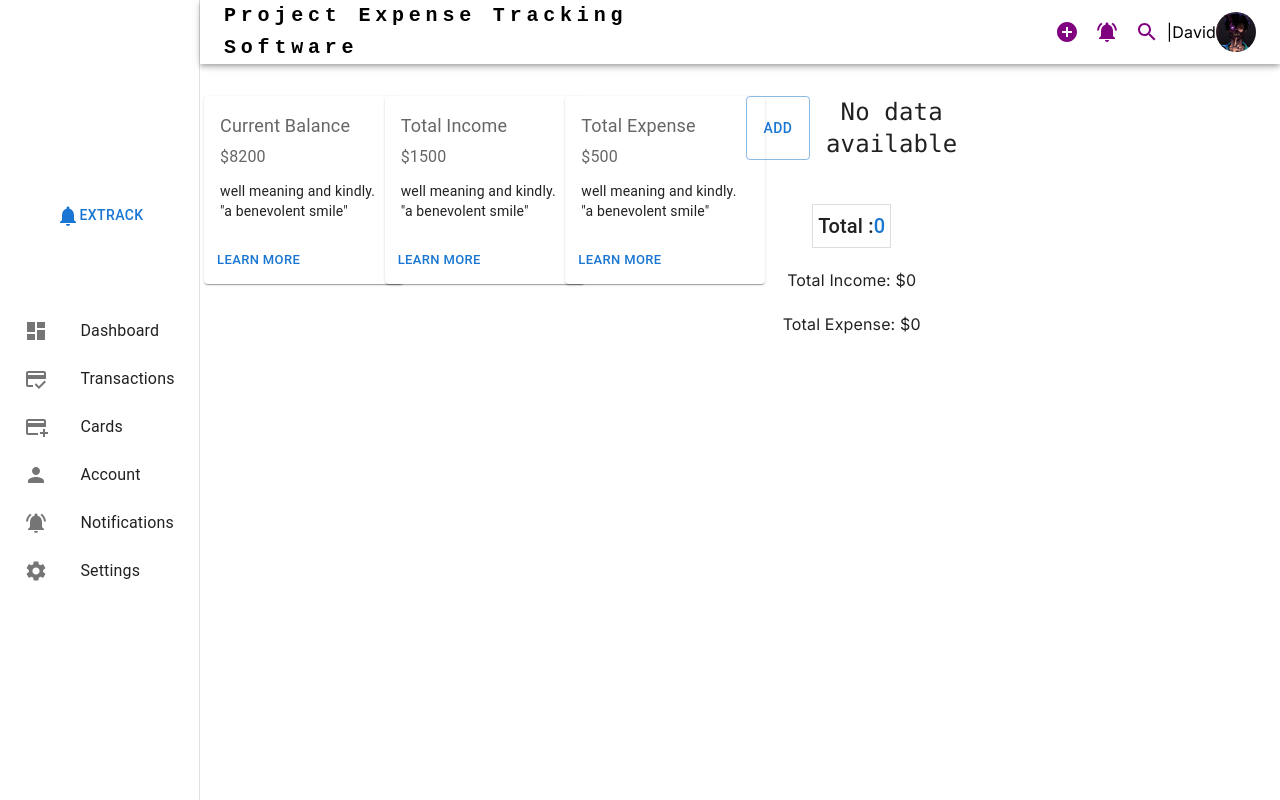
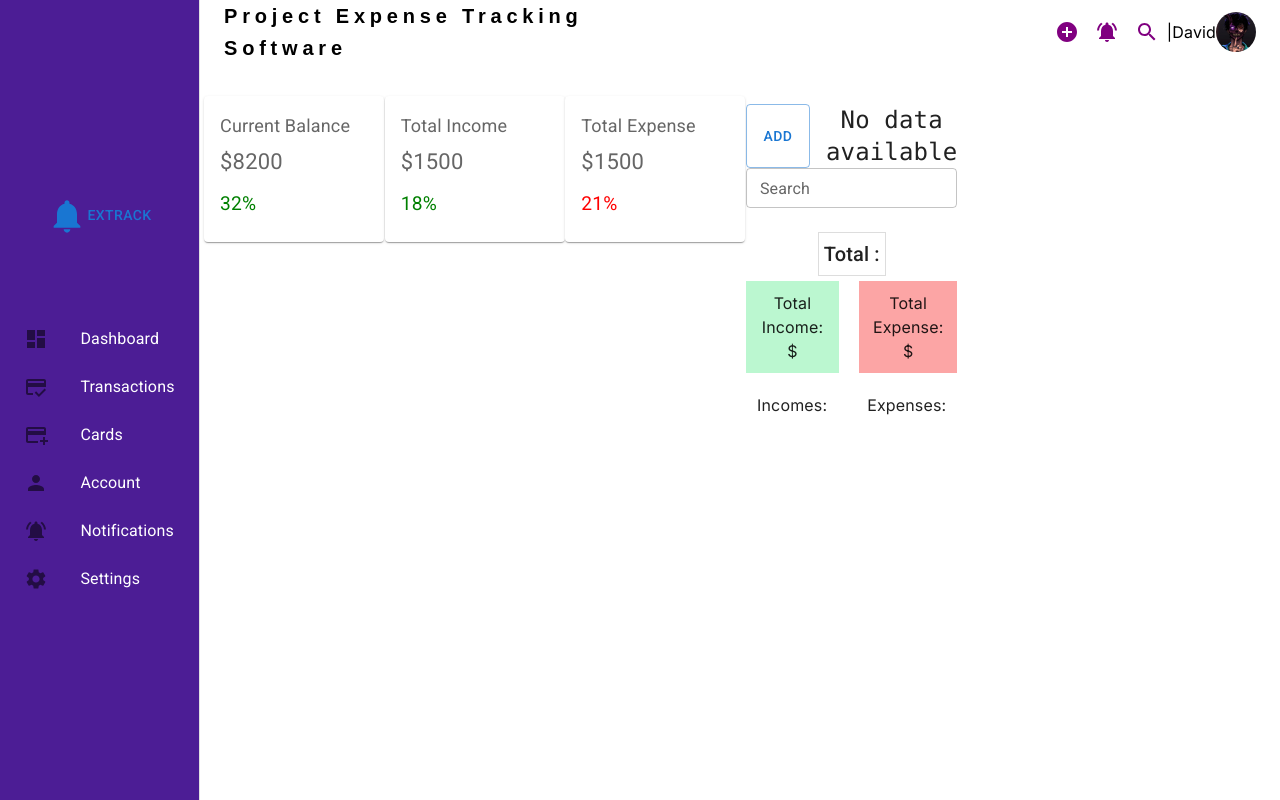
Before and after one commit to Ashikam263/expense-tracker, a Next.js app: page / in a window 1280 px wide. Built offline with nearby package versions, Linux system fonts and the light colour scheme.

Commit message:
Align Properly

```diff
--- a/app/Dashboard/page.jsx
+++ b/app/Dashboard/page.jsx
@@ -17,18 +17,22 @@ import Modal from '@mui/material/Modal';
 import IconButton from '@mui/material/IconButton';
 import EditIcon from '@mui/icons-material/Edit';
 import DeleteIcon from '@mui/icons-material/Delete';
+import TextField from '@mui/material/TextField';
 
 const Dashboard = () => {
   const [showAddDetailsModal, setShowAddDetailsModal] = useState(false);
   const [type, setType] = useState('income');
-  const [amount, setAmount] = useState(0);
+  const [amount, setAmount] = useState('');
   const [data, setData] = useState([]);
-  const [total, setTotal] = useState(0);
+  const [total, setTotal] = useState('');
   const [editItem, setEditItem] = useState(null);
   const [description, setDescription] = useState('');
-  const [incomeTotal, setIncomeTotal] = useState(0);
-  const [expenseTotal, setExpenseTotal] = useState(0);
+  const [incomeTotal, setIncomeTotal] = useState('');
+  const [expenseTotal, setExpenseTotal] = useState('');
   const [newDataArray, setNewDataArray] = useState(null);
+  const [searchText, setSearchText] = useState('');
+  const [incomeByCategory, setIncomeByCategory] = useState({});
+  const [expenseByCategory, setExpenseByCategory] = useState({});
 
   useEffect(() => {
     const storedData = JSON.parse(localStorage.getItem('incomeExpenseData'));
@@ -48,6 +52,30 @@ const Dashboard = () => {
       updateExpenseTotal(newDataArray);
     }
   }, [newDataArray]);
+
+  useEffect(() => {
+    // Calculate income and expense by category when data changes
+    const calculateByCategory = () => {
+      const incomeCategories = {};
+      const expenseCategories = {};
+
+      data.forEach((item) => {
+        const category = item.type === 'income' ? item.description : item.description;
+        const amount = item.amount;
+
+        if (item.type === 'income') {
+          incomeCategories[category] = (incomeCategories[category] || 0) + amount;
+        } else {
+          expenseCategories[category] = (expenseCategories[category] || 0) + amount;
+        }
+      });
+
+      setIncomeByCategory(incomeCategories);
+      setExpenseByCategory(expenseCategories);
+    };
+
+    calculateByCategory();
+  }, [data]);
 
   const handleEdit = (item) => {
     setEditItem(item);
@@ -74,7 +102,10 @@ const Dashboard = () => {
   };
 
   const handleTypeChange = (event) => setType(event.target.value);
-  const handleAmountChange = (event) => setAmount(Number(event.target.value));
+  const handleAmountChange = (event) => {
+    const inputValue = event.target.value;
+    setAmount(inputValue === '' ? '' : Number(inputValue));
+  };
 
   const updateIncomeTotal = (data) => {
     setIncomeTotal((prevIncomeTotal) => {
@@ -97,6 +128,11 @@ const Dashboard = () => {
       return incomeTotal - expenseTotal;
     });
   };
+
+  // Filtered data based on the search text
+  const filteredData = data.filter(item =>
+    item.description.toLowerCase().includes(searchText.toLowerCase())
+  );
 
   const handleSubmit = (event) => {
     event.preventDefault();
@@ -131,7 +167,7 @@ const Dashboard = () => {
 
   return (
     <div className="flex flex-col justify-center items-center">
-     <div className="flex justify-between gap-4 text-center mb-5 text-2xl font-mono">
+     <div className="flex justify-between gap-4 text-center mt-2 text-2xl font-mono">
         <Button color="primary" variant='outlined' onClick={handleAddDetailsClick} className="mb-5">
           Add
         </Button>
@@ -154,32 +190,94 @@ const Dashboard = () => {
                 </Typography>
 
                 <form onSubmit={handleSubmit}>
-                  <Box sx={{ border: '1px solid #ddd', padding: '5px', display: 'flex', justifyContent: 'center' }}>
+                  {/* <Box sx={{ border: '1px solid #ddd', padding: '5px', display: 'flex', justifyContent: 'center' }}>
                     <Select value={type} onChange={handleTypeChange}>
                       <MenuItem value="income">Income</MenuItem>
                       <MenuItem value="expense">Expense</MenuItem>
                     </Select>
-                  </Box>
+                  </Box> */}
                   <br />
-                  <Box sx={{ border: '1px solid #ddd', padding: '5px', display: 'flex', justifyContent: 'center' }}>
-                    <label htmlFor="description" className='p-3'>Description:</label>
+                  <Box sx={{ border: '1px solid #ddd', padding: '5px', display: 'flex', flexDirection: 'column', justifyContent: 'center' }}>
+                    <label htmlFor="type" className='p-3'>Type:</label>
+                    <Select
+                      id="type"
+                      value={type}
+                      onChange={handleTypeChange}
+                      style={{ minWidth: '150px', marginBottom: '10px' }}
+                    >
+                      <MenuItem value="income">Income</MenuItem>
+                      <MenuItem value="expense">Expense</MenuItem>
+                    </Select>
+
+                    {type === 'income' ? (
+                      <>
+                        <label htmlFor="incomeDescription" className='p-3'>Income Description:</label>
+                        <Select
+                          id="incomeDescription"
+                          value={description}
+                          onChange={(event) => setDescription(event.target.value)}
+                          style={{ minWidth: '150px', marginBottom: '10px' }}
+                        >
+                          <MenuItem value="Salary">Salary</MenuItem>
+                          <MenuItem value="Profits">Profits</MenuItem>
+                          <MenuItem value="Stocks">Stocks</MenuItem>
+                          <MenuItem value="Royalties">Royalties</MenuItem>
+                          <MenuItem value="Gift">Gift</MenuItem>
+                          <MenuItem value="Bonus">Bonus</MenuItem>
+                          <MenuItem value="Capital Gains">Capital Gains</MenuItem>
+                          {/* Add more income-related menu items as needed */}
+                        </Select>
+                      </>
+                    ) : (
+                      <>
+                        <label htmlFor="expenseDescription" className='p-3'>Expense Description:</label>
+                        <Select
+                          id="expenseDescription"
+                          value={description}
+                          onChange={(event) => setDescription(event.target.value)}
+                          style={{ minWidth: '150px', marginBottom: '10px' }}
+                        >
+                          <MenuItem value="Dues">Dues</MenuItem>
+                          <MenuItem value="Rent">Rent</MenuItem>
+                          <MenuItem value="Food">Food</MenuItem>
+                          <MenuItem value="Transportation">Transportation</MenuItem>
+                          <MenuItem value="Losses">Losses</MenuItem>
+                          <MenuItem value="Emergencies">Emergencies</MenuItem>
+                          <MenuItem value="Bills">Bills</MenuItem>
+                          <MenuItem value="Taxes">Taxes</MenuItem>
+                          {/* Add more expense-related menu items as needed */}
+                        </Select>
+                      </>
+                    )}
+
                     <input
                       type="text"
-                      id="description"
-                      placeholder="Enter Description"
+                      placeholder="Enter additional details"
                       value={description}
                       onChange={(event) => setDescription(event.target.value)}
+                      style={{ marginBottom: '10px' }}
                     />
+
+                    {/* <Button color="primary" type="submit">
+                      Save
+                    </Button> */}
                   </Box>
+
+
                   <br />
                   <Box sx={{ border: '1px solid #ddd', padding: '5px', display: 'flex', justifyContent: 'center' }}>
                     <label htmlFor="amount" className='p-3'>Amount:</label>
                     <input
-                      type="number"
+                      type="text"  // Use text type instead of number to allow custom validation
                       id="amount"
                       placeholder="Enter Amount"
                       value={amount}
                       onChange={handleAmountChange}
+                      onKeyDown={(e) => {
+                        if (!/[0-9]/.test(e.key) && !['Backspace', 'Delete', 'ArrowLeft', 'ArrowRight'].includes(e.key)) {
+                          e.preventDefault();
+                        }
+                      }}
                     />
                   </Box>
                   <br />
@@ -193,8 +291,16 @@ const Dashboard = () => {
               </Box>
             </Modal>
       )}
-
-      {data.length > 0 && (
+      <TextField
+        id="standard-basic"
+        label="Search" variant="outlined"
+        value={searchText}
+        onChange={(e) => setSearchText(e.target.value)}
+        fullWidth
+        size="small"
+        className=""
+      />
+      {filteredData.length > 0 && (
         <TableContainer component={Paper}>
         <Table sx={{ minWidth: 550 }} aria-label="simple table">
           <TableHead>
@@ -209,7 +315,7 @@ const Dashboard = () => {
             </TableRow>
           </TableHead>
           <TableBody>
-            {data.map((item) => (
+            {filteredData.map((item) => (
               <TableRow className=':last-child > td, :last-child > th { border-0 }' key={item.amount}>
                 <TableCell component="th" scope="row">
                   {item.type}
@@ -237,8 +343,41 @@ const Dashboard = () => {
           {total > 0 ? `+${total}` : total}
         </Typography>
       </Box>
-      <h2 className='text-center mt-5' color='success'>Total Income: ${incomeTotal}</h2>
-      <h2 className='text-center mt-5' color='error'>Total Expense: ${expenseTotal}</h2>
+
+      <div className='flex gap-5'>
+        <Box className='bg-green-200' sx={{padding: '10px', textAlign: 'center', marginTop: '5px' }}>
+          <h2>Total Income: ${incomeTotal}</h2>
+        </Box>
+
+        <Box className='bg-red-300' sx={{padding: '10px', textAlign: 'center', marginTop: '5px' }}>
+          <h2>Total Expense: ${expenseTotal}</h2>
+        </Box>
+      </div>
+
+      <Box className='flex justify-center gap-10' variant='outlined'>
+        {/* Display income by category */}
+        <div>
+          <h2 className='text-center mt-5 text-success'>Incomes:</h2>
+          {Object.entries(incomeByCategory).map(([category, amount]) => (
+            <div key={category} className="text-center">
+              <span>{category}:</span>
+              <span>${amount}</span>
+            </div>
+          ))}
+        </div>
+
+        {/* Display expense by category */}
+        <div>
+          <h2 className='text-center mt-5 text-error' >Expenses:</h2>
+          {Object.entries(expenseByCategory).map(([category, amount]) => (
+            <div key={category} className="text-center">
+              <span>{category}:</span>
+              <span>${amount}</span>
+            </div>
+          ))}
+        </div>
+      </Box>
+
     </div>
   );
 };
--- a/app/components/Navbar.jsx
+++ b/app/components/Navbar.jsx
@@ -4,20 +4,19 @@ import Box from '@mui/material/Box';
 import Toolbar from '@mui/material/Toolbar';
 import IconButton from '@mui/material/IconButton';
 import Typography from '@mui/material/Typography';
-import Menu from '@mui/material/Menu';
-import MenuIcon from '@mui/icons-material/Menu';
 import Container from '@mui/material/Container';
 import Avatar from '@mui/material/Avatar';
-import Button from '@mui/material/Button';
-import Tooltip from '@mui/material/Tooltip';
-import MenuItem from '@mui/material/MenuItem';
 import AdbIcon from '@mui/icons-material/Adb';
-import { useTheme } from '@mui/system';
 import SearchIcon from '@mui/icons-material/Search';
 import AddCircleIcon from '@mui/icons-material/AddCircle';
 import NotificationsActiveIcon from '@mui/icons-material/NotificationsActive';
 import CreateIcon from '@mui/icons-material/Create';
 import Link from 'next/link';
+import '@fontsource/roboto/300.css';
+import '@fontsource/roboto/400.css';
+import '@fontsource/roboto/500.css';
+import '@fontsource/roboto/700.css';
+
 
 
 const pages = [
@@ -32,6 +31,7 @@ const pages = [
     return (
       <AppBar
         position="fixed"
+        elevation={0}
         sx={{
           width: { sm: `calc(100% - ${drawerWidth}px)` },
           ml: { sm: '240px' },
@@ -50,7 +50,7 @@ const pages = [
               sx={{
                 mr: 2,
                 display: { xs: 'none', md: 'flex' },
-                fontFamily: 'monospace',
+                fontFamily: 'Arial',
                 fontWeight: 700,
                 letterSpacing: '.3rem',
                 color: 'inherit',
--- a/app/components/Sidebar.jsx
+++ b/app/components/Sidebar.jsx
@@ -34,8 +34,8 @@ function ResponsiveDrawer(props) {
   const icons = [<DashboardIcon />,<CreditScoreIcon />,<AddCardIcon />,<PersonIcon />,<NotificationsActiveIcon />,<SettingsIcon />];
 
   const drawer = (
-    <div className='flex flex-col items-center justify-center h-screen'>
-      <Button href='/' className='flex flex-row justify-center text-xl'><NotificationsIcon/> EXTRACK</Button>
+    <div className='flex flex-col items-center justify-center h-screen bg-violet-900'>
+      <Button href='/' className='flex flex-row justify-center text-xl text-white'><NotificationsIcon sx={{ fontSize: 40 }}/> EXTRACK</Button>
       <Toolbar />
       <Divider />
       <List>
@@ -43,10 +43,10 @@ function ResponsiveDrawer(props) {
           <ListItem key={text} disablePadding >
             <Link href={`/${text}`}>
               <ListItemButton>
-                <ListItemIcon>
+                <ListItemIcon className='text-white'>
                 {icons[index]}
                 </ListItemIcon>
-                <ListItemText primary={text} />
+                <ListItemText primary={text} className='text-white' />
               </ListItemButton>
             </Link>
           </ListItem>
--- a/app/page.tsx
+++ b/app/page.tsx
@@ -15,6 +15,7 @@ import ResponsiveDrawer from '../app/components/Sidebar';
 // import {Dashboard, incomeTotal, expenseTotal, total} from '../app/Dashboard/page';
 import Dashboard from '../app/Dashboard/page';
 
+
 export default function Home() {
   return (
     <div>
@@ -24,66 +25,51 @@ export default function Home() {
       <div style={{marginLeft: '180px', padding: '16px', marginTop: '64px' }}>
         <Grid container spacing={2} sx={{ margin: '0 -8px' }}>
           <Grid item xs={12} sm={6} md={2}>
-            <Card sx={{ minWidth: 200 }}>
+            <Card sx={{ minWidth: 180 }} className='bg-emerald-100 text-white'>
               <CardContent>
                 <Typography sx={{ fontSize: 18 }} color="text.secondary" gutterBottom>
                   Current Balance
                 </Typography>
-                <Typography sx={{ mb: 1.5 }} color="text.secondary">
+                <Typography sx={{ mb: 1.5, fontSize: 22 }} color="text.secondary">
                   {/* {total > 0 ? `+${total}` : total} */}
                   $8200
                 </Typography>
-                <Typography variant="body2">
-                  well meaning and kindly.
-                  <br />
-                  {'"a benevolent smile"'}
+                <Typography variant="body2" style={{ fontSize: 'larger', color: 'green' }}>
+                  32%
                 </Typography>
               </CardContent>
-              <CardActions>
-                <Button size="small">Learn More</Button>
-              </CardActions>
             </Card>
           </Grid>
           <Grid item xs={12} sm={6} md={2}>
-            <Card sx={{ minWidth: 200 }}>
+            <Card sx={{ minWidth: 180 }} className='bg-rose-100 '>
               <CardContent>
                 <Typography sx={{ fontSize: 18 }} color="text.secondary" gutterBottom>
                   Total Income
                 </Typography>
-                <Typography sx={{ mb: 1.5 }} color="text.secondary">
+                <Typography sx={{ mb: 1.5,  fontSize: 22}} color="text.secondary">
                   {/* ${incomeTotal} */}
                   $1500
                 </Typography>
-                <Typography variant="body2">
-                  well meaning and kindly.
-                  <br />
-                  {'"a benevolent smile"'}
+                <Typography variant="body2" style={{ fontSize: 'larger', color: 'green' }}>
+                  18%
                 </Typography>
               </CardContent>
-              <CardActions>
-                <Button size="small">Learn More</Button>
-              </CardActions>
             </Card>
           </Grid>
           <Grid item xs={12} sm={6} md={2}>
-            <Card sx={{ minWidth: 200 }}>
+            <Card sx={{ minWidth: 180 }} className='bg-blue-100'>
               <CardContent>
                 <Typography sx={{ fontSize: 18 }} color="text.secondary" gutterBottom>
                   Total Expense
                 </Typography>
-                <Typography sx={{ mb: 1.5 }} color="text.secondary">
-                  {/* ${expenseTotal} */}
-                  $500
+                <Typography sx={{ mb: 1.5,  fontSize: 22}} color="text.secondary">
+                  {/* ${incomeTotal} */}
+                  $1500
                 </Typography>
-                <Typography variant="body2">
-                  well meaning and kindly.
-                  <br />
-                  {'"a benevolent smile"'}
+                <Typography variant="body2" style={{ fontSize: 'larger', color: 'red' }}>
+                  21%
                 </Typography>
               </CardContent>
-              <CardActions>
-                <Button size="small">Learn More</Button>
-              </CardActions>
             </Card>
           </Grid>
           <Grid container item xs={12} sm={6} md={1}>
--- a/package.json
+++ b/package.json
@@ -11,6 +11,7 @@
   "dependencies": {
     "@emotion/react": "^11.11.1",
     "@emotion/styled": "^11.11.0",
+    "@fontsource/roboto": "^5.0.8",
     "@mui/icons-material": "^5.14.19",
     "@mui/material": "^5.14.20",
     "next": "14.0.4",
```
Also changed, not shown: app/Transactions/page.jsx (added, +26 -0 lines), 1 other file (tests, documents, lock files or other folders).
